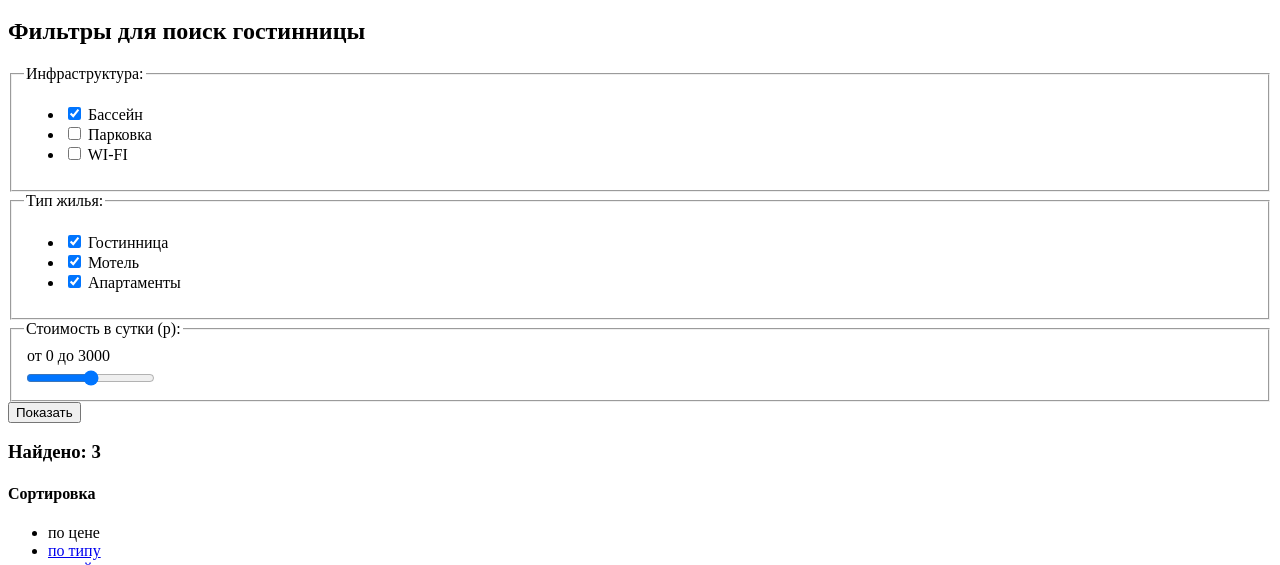
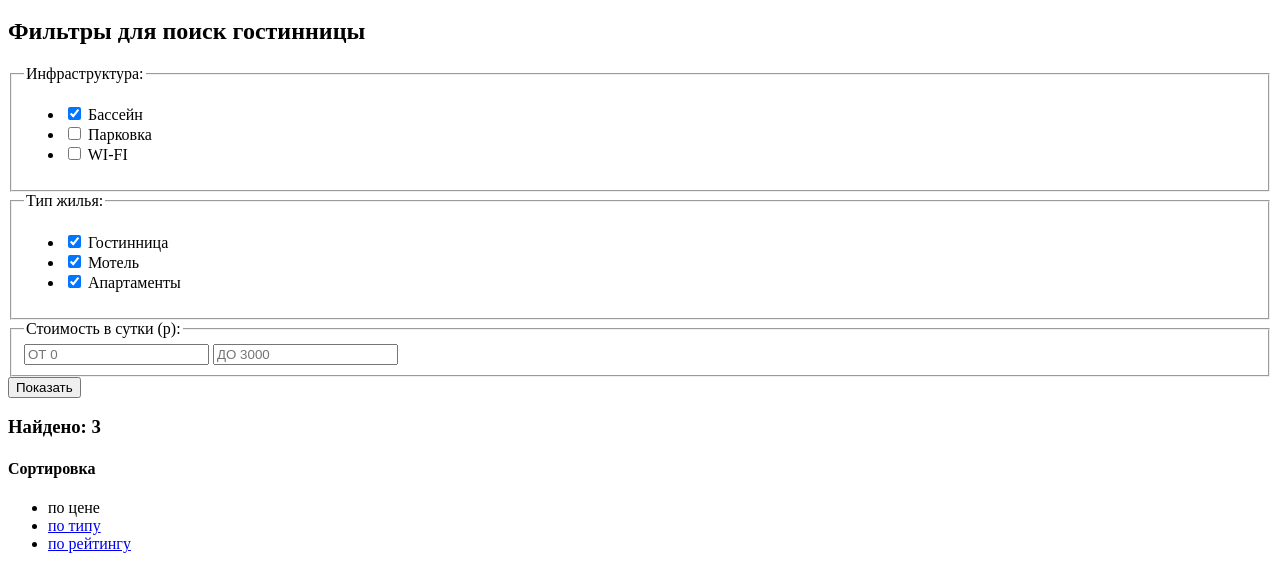
Before and after one commit to Tanya311/1128563-sedona-27, a plain HTML site: page catalog.html in a window 1280 px wide. Shown: the part 173-738 px from the top of the page. Drawn offline with Linux system fonts and the light colour scheme.

Commit message:
Исправления к заданию с формами: в файле каталог в форме заменили table на input и убрали ранжирование

```diff
--- a/catalog.html
+++ b/catalog.html
@@ -58,13 +58,8 @@
           </fieldset>
           <fieldset>
             <legend>Стоимость в сутки (р):</legend>
-            <table>
-              <tr>
-                <td>от 0</td>
-                <td>до 3000</td>
-              </tr>
-            </table>
-            <input type="range" min="0" max="3000">
+            <input type="text" name="price-min" placeholder="ОТ 0"></input>
+            <input type="text" name="price-max" placeholder="ДО 3000"></input>
           </fieldset>
           <button type="submit">Показать</button>
         </form>
```
